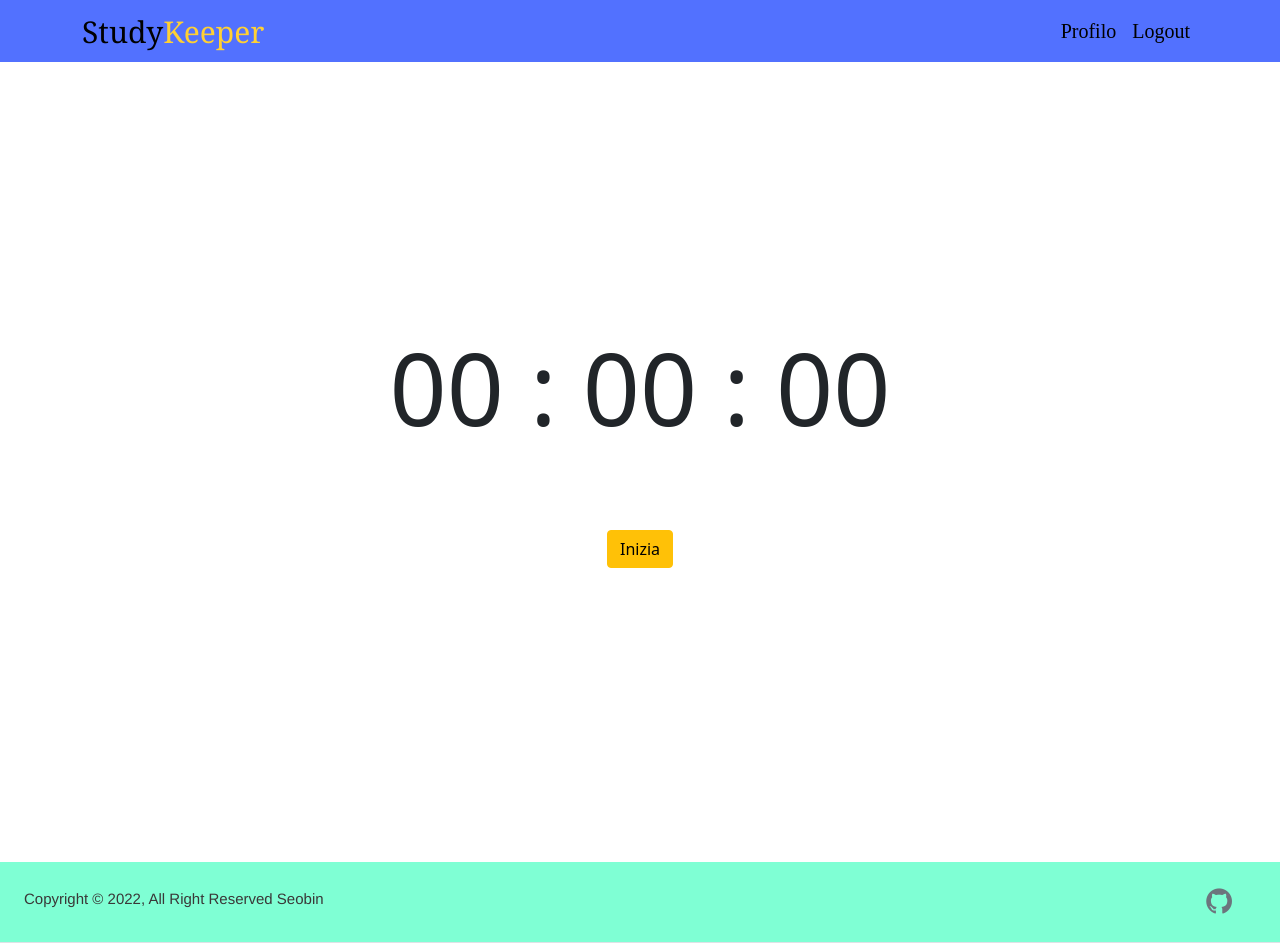
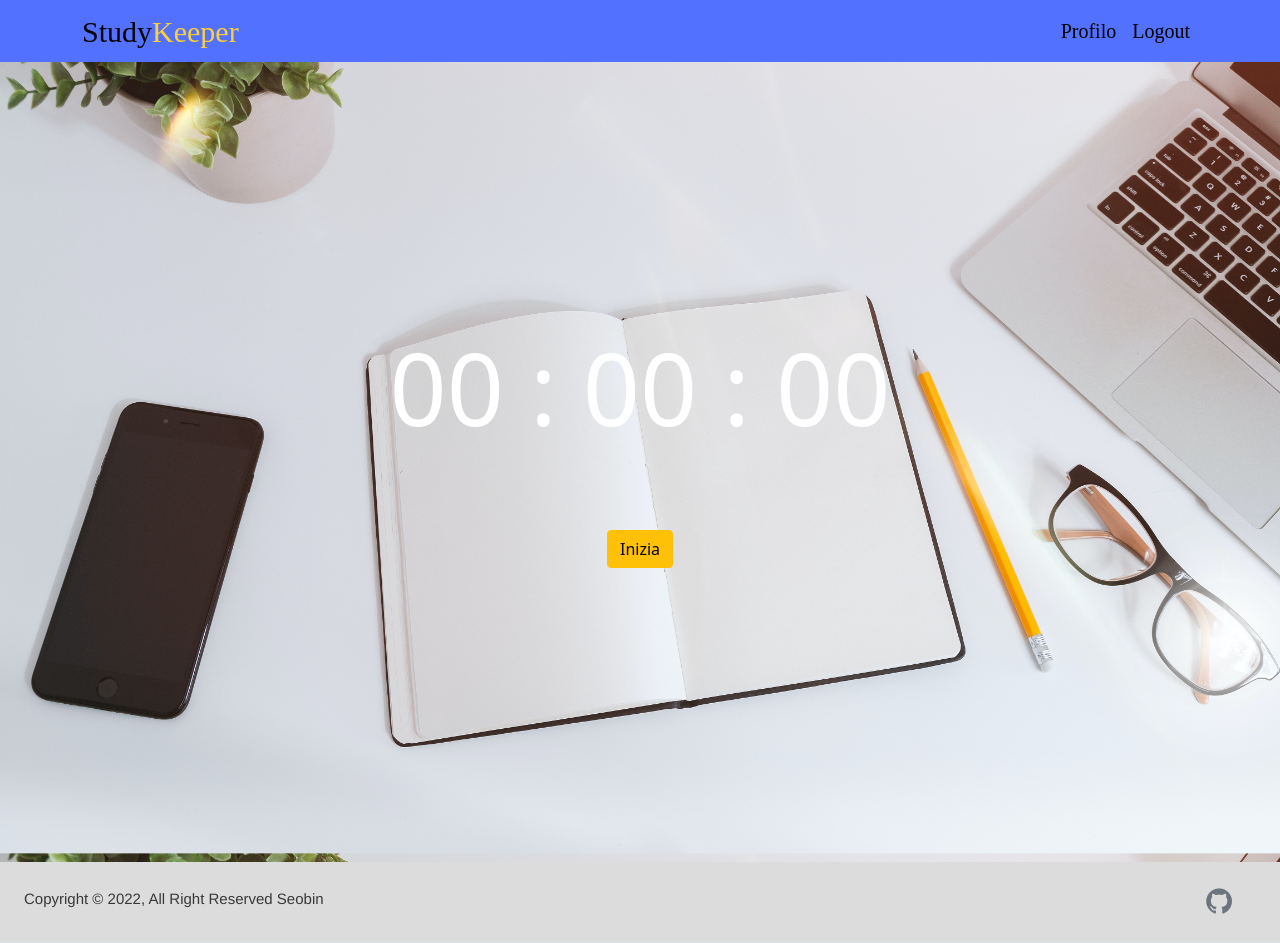
Before and after one commit to mrynaa/StudyKeeper, a PHP site: page / in a window 1280 px wide. Run offline with PHP 8.4, Linux system fonts and the light colour scheme; some libraries are stand-ins or nearby versions.

Commit message:
Update style.css

```diff
--- a/Timer/style.css
+++ b/Timer/style.css
@@ -1,5 +1,9 @@
 body {
   min-height: 100vh;
+  background: url("timer.jpg")
+  no-repeat center
+  center fixed;
+  background-size: cover;
 }
 
 .nav-bg {
@@ -7,14 +11,14 @@ body {
 }
 
 .logoS {
-  font-family: Cambria, Cochin, Georgia, Times, 'Times New Roman', serif;
+  font-family: 'Arbutus Slab';
   font-style: inherit;
   font-size: 30px;
   color: black;
 }
 
 .logoK {
-  font-family: Cambria, Cochin, Georgia, Times, 'Times New Roman', serif;
+  font-family: 'Arbutus Slab';
   font-style: inherit;
   font-size: 30px;
   color: rgb(255,208,52);
@@ -27,7 +31,7 @@ body {
 }
 
 .footer-bg {
-  background-color: aquamarine;
+  background-color: gainsboro;
 }
 
 .foo-log {
@@ -52,6 +56,7 @@ body {
   padding: 15px;
   margin: auto;
   white-space: nowrap;
+  color: white;
 }
 
 .summary {
@@ -71,6 +76,7 @@ body {
   margin-right: 1rem;
 }
 
+
 @media screen and (min-width: 601px) {
   .timer {
     font-size: 100px;
@@ -81,6 +87,7 @@ body {
   }
 }
 
+
 @media screen and (max-width: 600px) {
   .timer {
     font-size: 50px;
```
